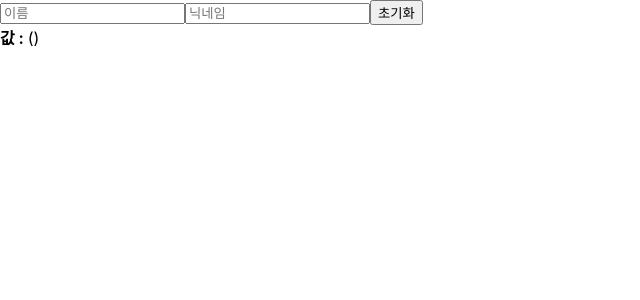
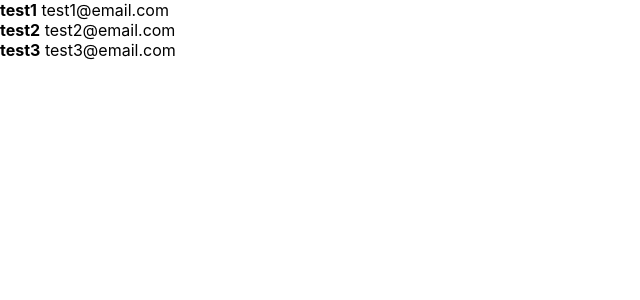
Before and after one commit to yks095/Study-Javascript-Basic, a React (Create React App) app in the folder react-tutorial/begin-react/: page / in a window 1280 px wide. Shown: the top 300 px of the page, without its empty margins (0-640 px from the left). Built offline with nearby package versions, Linux system fonts and the light colour scheme.

Commit message:
Study useRef , Render Array
  - useRef로 특정 DOM 선택하기
  - 배열 렌더링하기기

```diff
--- a/react-tutorial/begin-react/src/App.js
+++ b/react-tutorial/begin-react/src/App.js
@@ -1,9 +1,10 @@
 import React from 'react';
 import InputSample from './InputSample';
+import UserList from './UserList';
 
 function App() {
   return (
-  <InputSample />
+  <UserList/>
   );
 }
 
--- a/react-tutorial/begin-react/src/Counter.js
+++ b/react-tutorial/begin-react/src/Counter.js
@@ -12,7 +12,7 @@ function Counter()  {
         <div>
             <h1>{number}</h1>
             <button onClick={onIncrease}>+1</button>
-            <button onClick={onDecrease}>-1</button>
+            <button onClick={onIncrease}>-1</button>
         </div>
     );
 }
--- a/react-tutorial/begin-react/src/InputSample.js
+++ b/react-tutorial/begin-react/src/InputSample.js
@@ -1,4 +1,4 @@
-import React, { useState } from 'react';
+import React, { useState, useRef } from 'react';
 
 function InputSample()    {
     const [inputs, setInputs] = useState({
@@ -6,7 +6,7 @@ function InputSample()    {
         nickname: ''
     });
     const { name, nickname } = inputs;
-
+    const nameInput = useRef()
     const onChange = (e) => {
         const { name, value } = e.target;
         setInputs({
@@ -20,11 +20,12 @@ function InputSample()    {
             name: '',
             nickname:''
         });
+        nameInput.current.focus();
     };
 
     return (
         <div>
-            <input name='name' placeholder="이름" onChange={onChange} value={name} />
+            <input name='name' placeholder="이름" onChange={onChange} value={name} ref={nameInput} />
             <input name='nickname' placeholder="닉네임" onChange={onChange} value={nickname} />
             <button onClick={onReset}>초기화</button>
             <div>
--- /dev/null
+++ b/react-tutorial/begin-react/src/UserList.js
@@ -0,0 +1,29 @@
+import React from 'react';
+
+function User({ user }) {
+    return (
+        <div>
+          <b>{user.username}</b> <span>{user.email}</span>
+        </div>
+    );
+}
+
+function UserList() {
+  const users = [
+      {id: 1, username: "test1", email: "test1@email.com"},
+      {id: 2, username: "test2", email: "test2@email.com"},
+      {id: 3, username: "test3", email: "test3@email.com"},
+  ];
+
+  return (
+      <div>
+          {
+              users.map(
+                  user => (<User user={user} key={user.id} />)
+              )
+          }
+      </div>
+  );
+}
+
+export default UserList;
```
